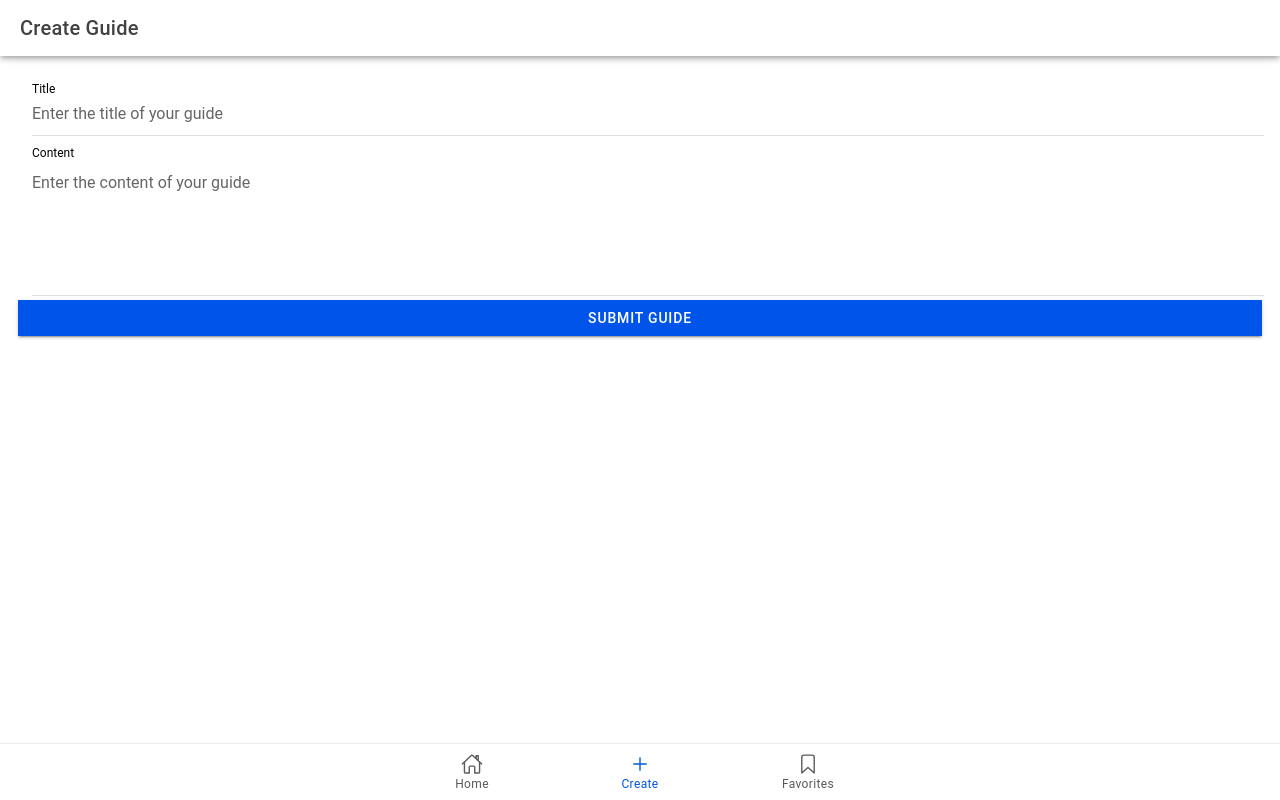
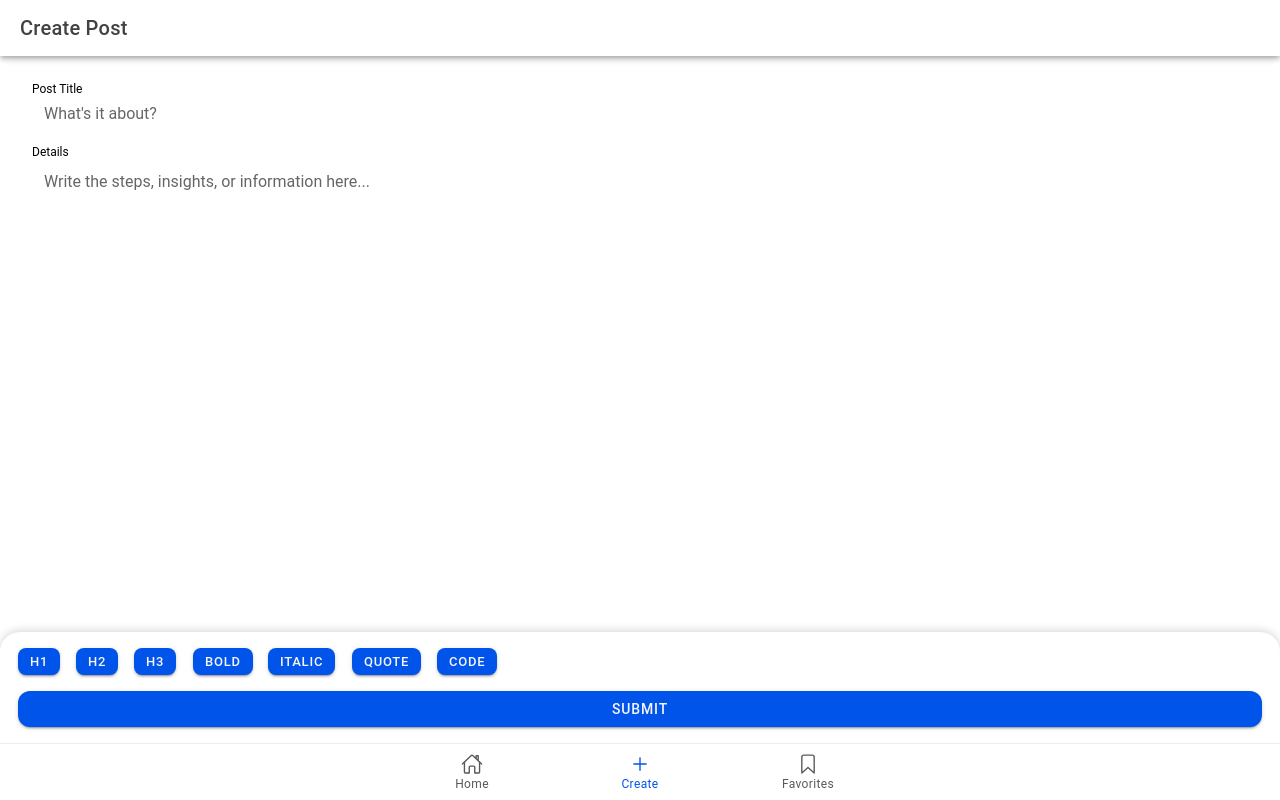
Before and after one commit to SendHelp001/Horde, a React (Vite) app: page /Create in a window 1280 px wide. Built offline with nearby package versions, Linux system fonts and the light colour scheme; no server answers.

Commit message:
Enhance Create page: add content formatting options and improve UI elements

```diff
--- a/src/pages/Create.tsx
+++ b/src/pages/Create.tsx
@@ -21,6 +21,14 @@ const Create: React.FC = () => {
   const [content, setContent] = useState("");
   const [showAlert, setShowAlert] = useState(false);
   const [alertMessage, setAlertMessage] = useState("");
+
+  const contentRef = useRef<HTMLIonContentElement | null>(null);
+
+  useIonViewDidEnter(() => {
+    if (contentRef.current) {
+      transitionFade(contentRef.current, "in");
+    }
+  });
 
   const handleSubmit = async () => {
     if (!title.trim() || !content.trim()) {
@@ -47,57 +55,159 @@ const Create: React.FC = () => {
     setShowAlert(true);
   };
 
-  const contentRef = useRef<HTMLIonContentElement | null>(null);
+  const applyFormatting = (type: string) => {
+    const textarea = document.querySelector("textarea");
+    if (!textarea) return;
 
-  useIonViewDidEnter(() => {
-    if (contentRef.current) {
-      transitionFade(contentRef.current, "in");
+    const el = textarea as HTMLTextAreaElement;
+    const start = el.selectionStart;
+    const end = el.selectionEnd;
+    const selectedText = content.substring(start, end);
+
+    let formatted = selectedText;
+    switch (type) {
+      case "H1":
+        formatted = `# ${selectedText}`;
+        break;
+      case "H2":
+        formatted = `## ${selectedText}`;
+        break;
+      case "H3":
+        formatted = `### ${selectedText}`;
+        break;
+      case "Bold":
+        formatted = `**${selectedText}**`;
+        break;
+      case "Italic":
+        formatted = `*${selectedText}*`;
+        break;
+      case "Quote":
+        formatted = `> ${selectedText}`;
+        break;
+      case "Code":
+        formatted = `\`\`\`\n${selectedText}\n\`\`\``;
+        break;
     }
-  });
+
+    const updatedContent = content.substring(0, start) + formatted + content.substring(end);
+    setContent(updatedContent);
+
+    // Move caret after inserted text
+    setTimeout(() => {
+      el.focus();
+      el.selectionStart = el.selectionEnd = start + formatted.length;
+    }, 0);
+  };
 
   return (
     <IonPage>
       <IonHeader>
         <IonToolbar>
-          <IonTitle>Create Guide</IonTitle>
+          <IonTitle>Create Post</IonTitle>
         </IonToolbar>
       </IonHeader>
+
       <IonContent ref={contentRef} fullscreen>
-        <IonHeader collapse="condense">
-          <IonToolbar>
-            <IonTitle size="large">Create a New Guide</IonTitle>
-          </IonToolbar>
-        </IonHeader>
-
-        <div className="ion-padding">
-          <IonItem>
-            <IonLabel position="stacked">Title</IonLabel>
+        <div className="ion-padding" style={{ paddingBottom: "140px" }}>
+          <IonItem lines="none" style={{ "--background": "transparent" }}>
+            <IonLabel position="stacked" className="text-xs text-gray-500">
+              Post Title
+            </IonLabel>
             <IonInput
               value={title}
               onIonInput={(e: any) => setTitle(e.target.value)}
-              placeholder="Enter the title of your guide"
+              placeholder="What's it about?"
+              style={{
+                "--border-radius": "12px",
+                "--padding-start": "12px",
+                "--padding-end": "12px",
+                "--ion-color": "var(--ion-color-dark, #333)",
+              }}
             />
           </IonItem>
 
-          <IonItem>
-            <IonLabel position="stacked">Content</IonLabel>
+          <IonItem lines="none" className="mt-2" style={{ "--background": "transparent" }}>
+            <IonLabel position="stacked" className="text-xs text-gray-500">
+              Details
+            </IonLabel>
             <IonTextarea
               value={content}
               onIonInput={(e: any) => setContent(e.target.value)}
-              placeholder="Enter the content of your guide"
-              rows={6}
+              placeholder="Write the steps, insights, or information here..."
+              autoGrow
+              style={{
+                "--border-radius": "12px",
+                "--padding-start": "12px",
+                "--padding-end": "12px",
+              }}
             />
           </IonItem>
+        </div>
 
-          <IonButton expand="full" onClick={handleSubmit}>
-            Submit Guide
+        {/* Fixed Toolbar and Submit Button Container */}
+        <div
+          style={{
+            position: "fixed",
+            bottom: 0,
+            left: 0,
+            right: 0,
+            background: "var(--ion-item-background, #fff)", // Theme-aware background color
+            boxShadow: "0 -2px 8px rgba(0,0,0,0.15)",
+            padding: "12px 16px",
+            zIndex: 100,
+            borderTopLeftRadius: "20px",
+            borderTopRightRadius: "20px",
+          }}
+        >
+          {/* Formatting Toolbar */}
+          <div
+            style={{
+              overflowX: "auto",
+              whiteSpace: "nowrap",
+              display: "flex",
+              gap: "12px",
+              marginBottom: "12px",
+            }}
+          >
+            {["H1", "H2", "H3", "Bold", "Italic", "Quote", "Code"].map((type) => (
+              <IonButton
+                size="small"
+                fill="solid"
+                onClick={() => applyFormatting(type)}
+                key={type}
+                style={{
+                  "--background": "var(--ion-color-primary, #3880ff)", // Primary color
+                  "--color": "var(--ion-color-light, #ffffff)", // Text color for the button
+                  "--border-radius": "8px",
+                  "--padding-start": "12px",
+                  "--padding-end": "12px",
+                }}
+              >
+                {type}
+              </IonButton>
+            ))}
+          </div>
+
+          {/* Submit Button */}
+          <IonButton
+            expand="block"
+            onClick={handleSubmit}
+            style={{
+              "--background": "var(--ion-color-primary, #3880ff)", // Primary color
+              "--color": "var(--ion-color-light, #ffffff)", // Text color
+              "--border-radius": "12px",
+              "--padding-start": "16px",
+              "--padding-end": "16px",
+            }}
+          >
+            Submit
           </IonButton>
         </div>
 
         <IonAlert
           isOpen={showAlert}
           onDidDismiss={() => setShowAlert(false)}
-          header={alertMessage === "Guide created successfully!" ? "Success" : "Error"}
+          header={alertMessage.includes("successfully") ? "Success" : "Error"}
           message={alertMessage}
           buttons={["OK"]}
         />
```
